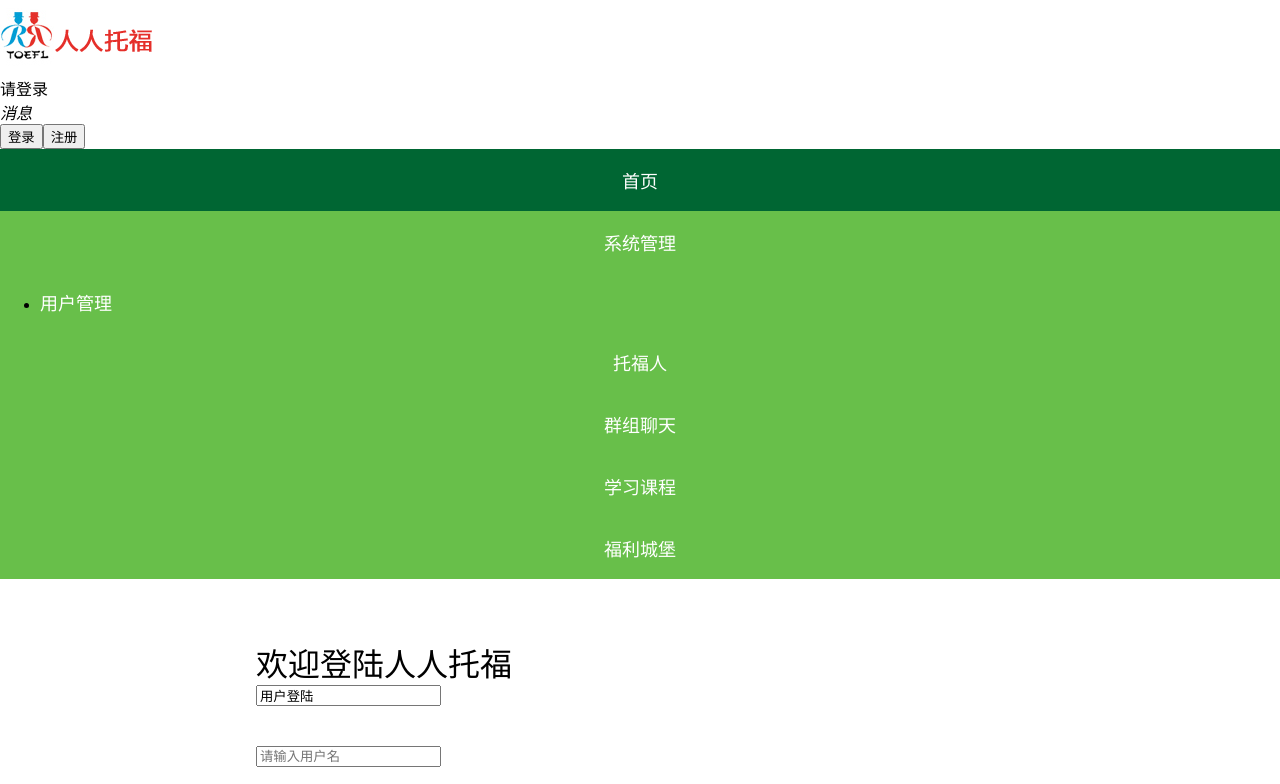
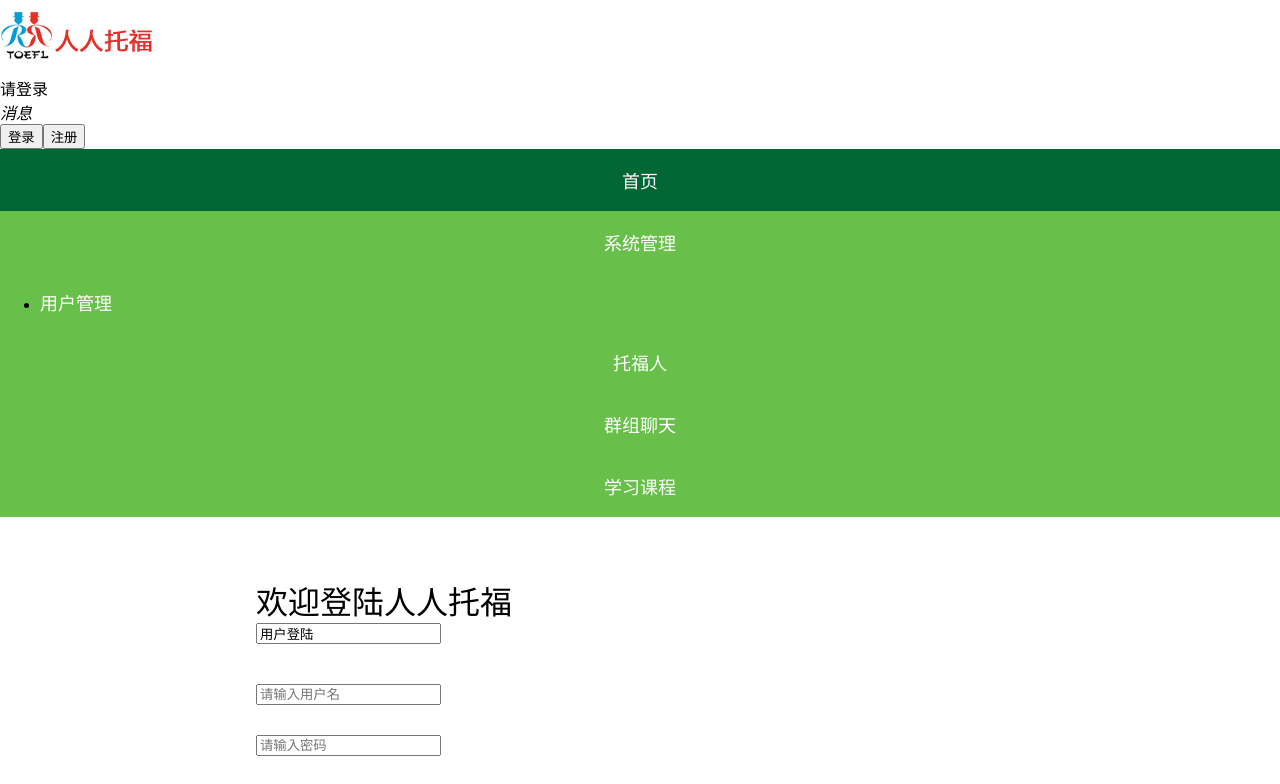
Before and after one commit to gofreelee/ETOFEL, a Vue app in the folder webui/: page /login in a window 1280 px wide. Shown: the top 784 px of the page. Built offline with nearby package versions, Linux system fonts and the light colour scheme; no server answers.

Commit message:
update--路由代码整理

```diff
--- a/webui/src/components/MenuUser.vue
+++ b/webui/src/components/MenuUser.vue
@@ -44,9 +44,6 @@
             </el-col>
             <el-col :span="2">
                 <p v-bind:style="color(5)" @click="managerSwitchView(5)">学习课程</p>
-            </el-col>
-            <el-col :span="2">
-                <p v-bind:style="color(6)" @click="managerSwitchView(6)">福利城堡</p>
             </el-col>
         </el-row>
     </div>
@@ -101,10 +98,7 @@
                         router.push({ path: '/manager-group' })
                         break;
                     case 5:
-                        router.push({ path: '/manager-open-course' })
-                        break;
-                    case 6:
-                        router.push({ path: '/manager-welfare-castle' })
+                        router.push({ path: '/manager-learning-course' })
                 }
             },
             // 下拉列表选择，处理路由跳转
@@ -148,4 +142,7 @@
     ._text{
         font-size: 18px;
     }
+    .el-menu--horizontal > .el-submenu .el-submenu__title {
+        border-bottom: none;
+    }
 </style>
```
Also changed, not shown: webui/src/router.js (+6 -6 lines), webui/src/view/LearningCourse.vue (renamed from webui/src/view/openCourse.vue).
